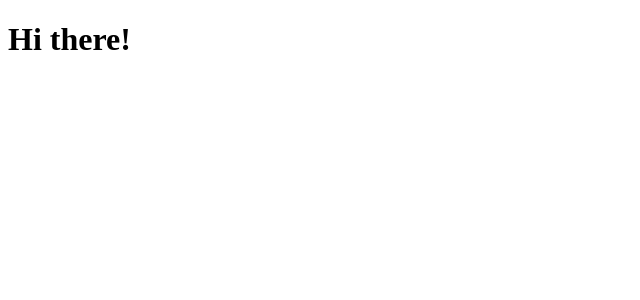
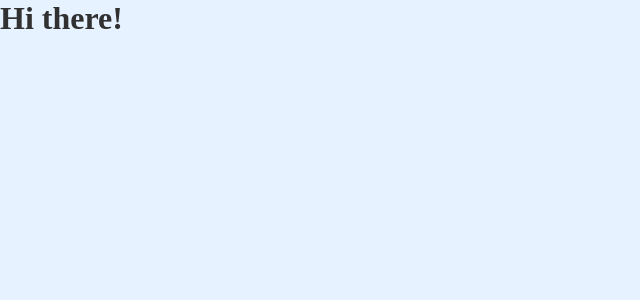
Before and after one commit to iago-mendes/stemguy, a Next.js app: page / in a window 1280 px wide. Shown: the top 300 px of the page, without its empty margins (0-640 px from the left). Built offline with nearby package versions, Linux system fonts and the light colour scheme.

Commit message:
add global styles

```diff
--- a/src/pages/_app.tsx
+++ b/src/pages/_app.tsx
@@ -1,8 +1,17 @@
-import {AppProps} from 'next/app'
+import { AppProps } from 'next/app'
+import { ThemeProvider } from 'styled-components'
+
+import GlobalStyle from '../styles/global'
+import theme from '../styles/theme'
 
 const MyApp: React.FC<AppProps> = ({ Component, pageProps }) =>
 {
-  return <Component {...pageProps} />
+  return (
+    <ThemeProvider theme={theme}>
+      <Component {...pageProps} />
+      <GlobalStyle />
+    </ThemeProvider>
+  )
 }
 
 export default MyApp
--- /dev/null
+++ b/src/styles/global.ts
@@ -0,0 +1,15 @@
+import { createGlobalStyle } from "styled-components";
+
+export default createGlobalStyle`
+  * {
+    margin: 0;
+    padding: 0;
+    box-sizing: border-box;
+  }
+
+  body
+  {
+    background-color: ${props => props.theme.colors.background};
+    color: ${props => props.theme.colors.text};
+  }
+`
--- /dev/null
+++ b/src/styles/theme.ts
@@ -0,0 +1,12 @@
+const theme =
+{
+  colors:
+  {
+    background: '#E6F2FF',
+    primary: '#0D2C54',
+    text: '#313131',
+    textLight: '#7B7B7B'
+  }
+}
+
+export default theme
```
Also changed, not shown: src/styles/styled.d.ts (added, +12 -0 lines).
